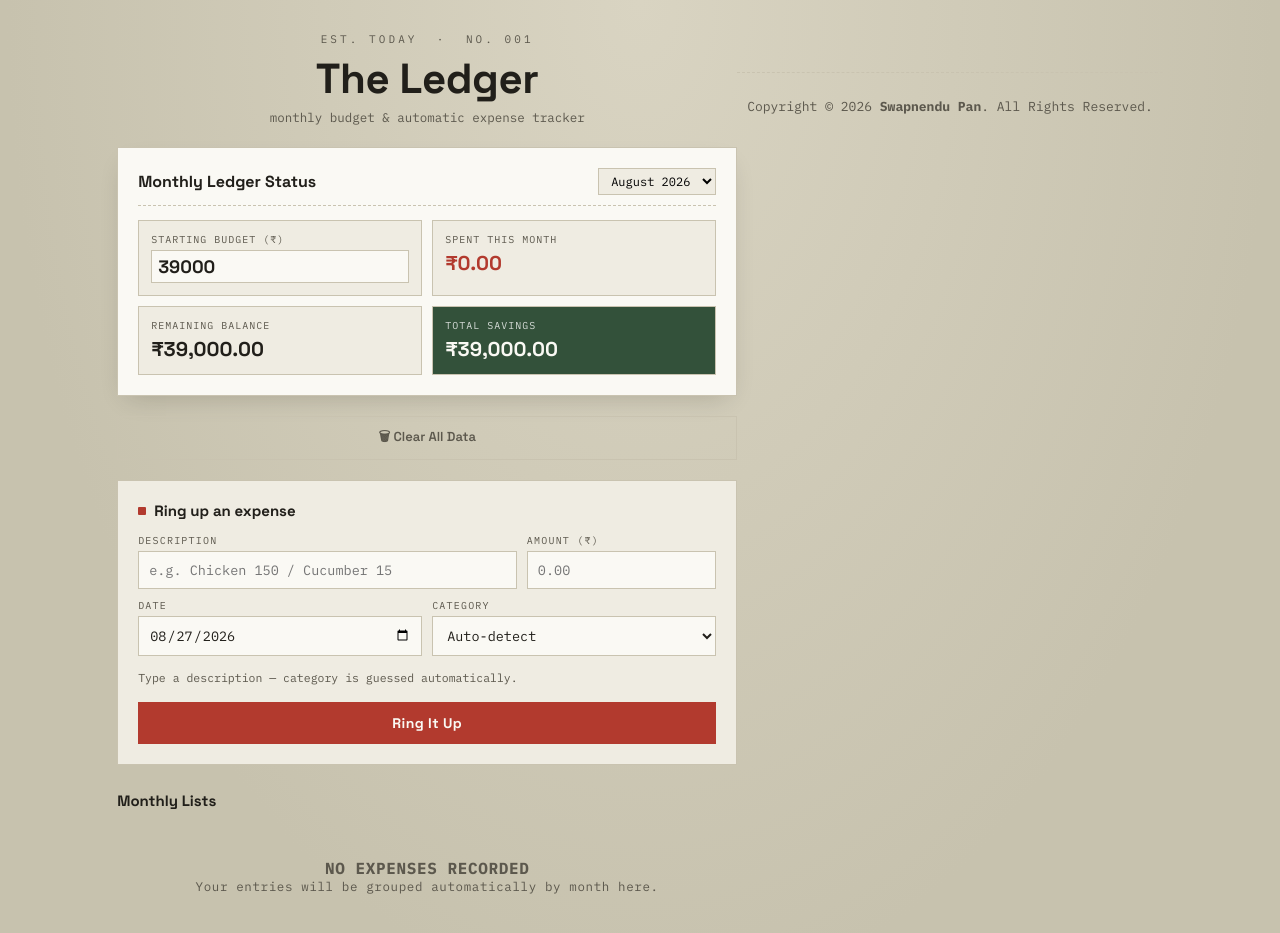
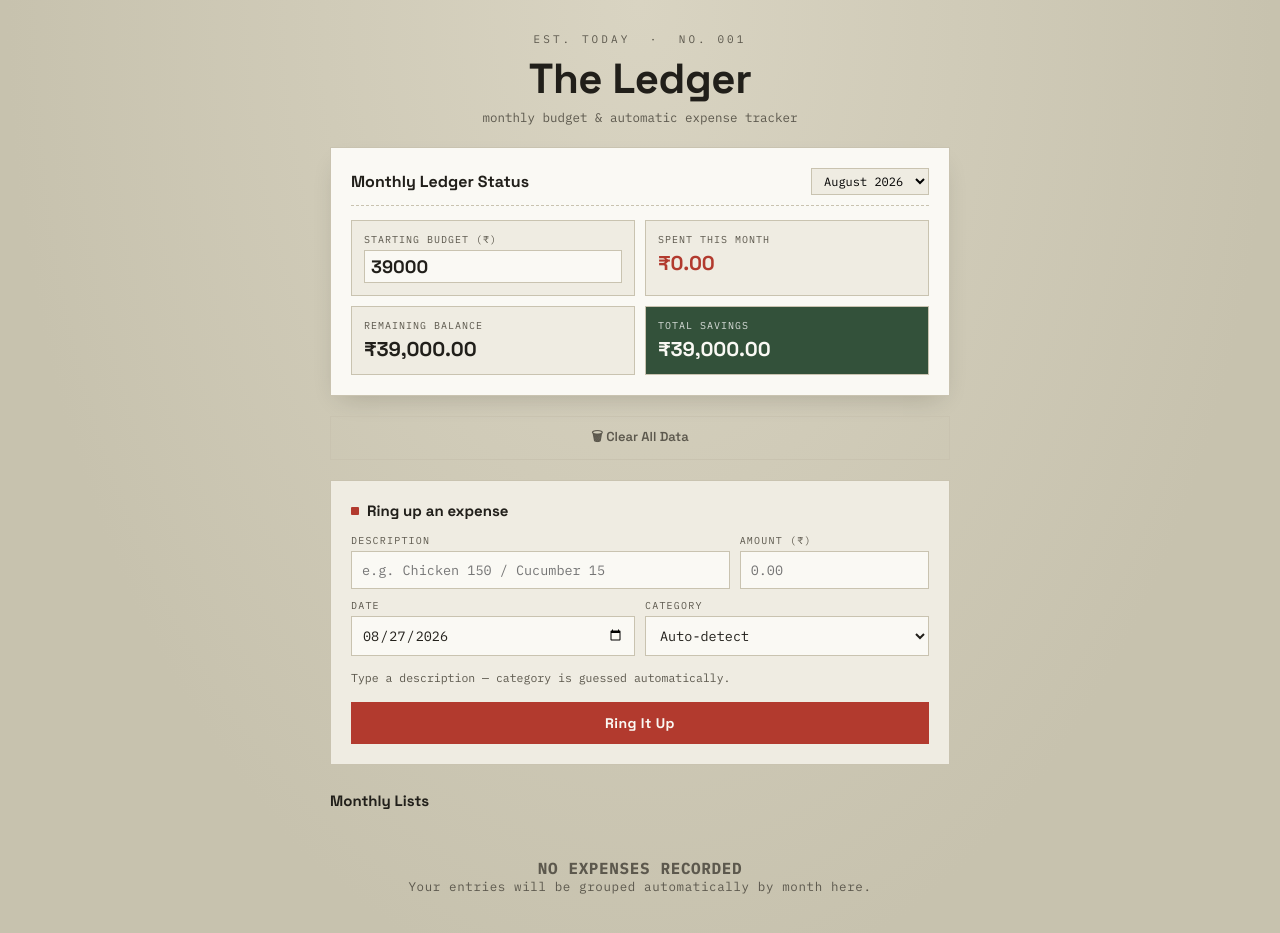
Before and after one commit to swapnendu-2001/my-ledger, a plain HTML site: page index.html in a window 1280 px wide. Drawn offline with Linux system fonts and the light colour scheme.

Commit message:
Update index.html

```diff
--- a/index.html
+++ b/index.html
@@ -777,19 +777,5 @@
   loadData();
 })();
 </script>
-  <!-- ... all your existing expense tracker HTML code above ... -->
-
-    <!-- ADD THE FOOTER CODE RIGHT HERE -->
-    <footer style="text-align: center; padding: 25px 10px; font-family: inherit; font-size: 13px; color: var(--ink-soft, #5c584d); border-top: 1px dashed var(--line, #c9c3b0); margin-top: 40px;">
-      <p style="margin: 0;">Copyright &copy; <span id="year"></span> <strong>Swapnendu Pan</strong>. All Rights Reserved.</p>
-    </footer>
-
-    <script>
-      // Sets current year automatically
-      document.getElementById("year").textContent = new Date().getFullYear();
-    </script>
-
-  </body>
+ </body>
 </html>
-</body>
-</html>
```
